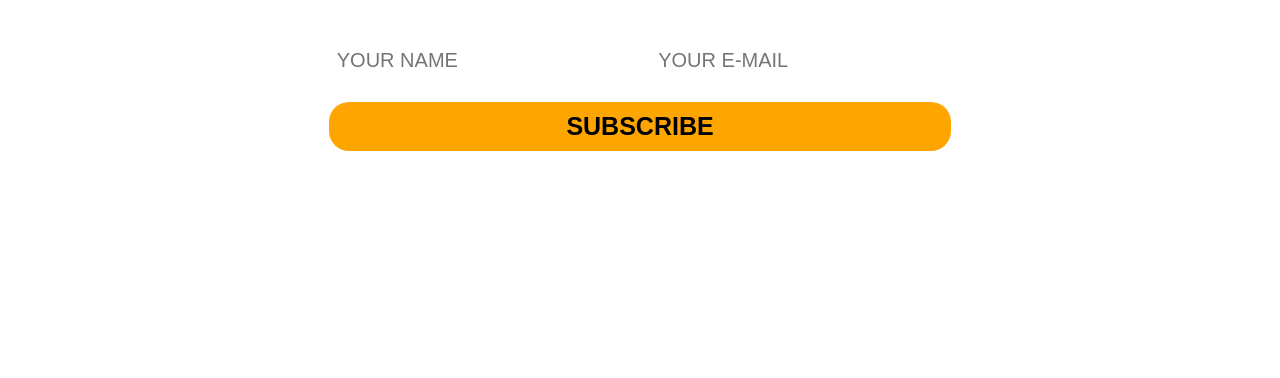
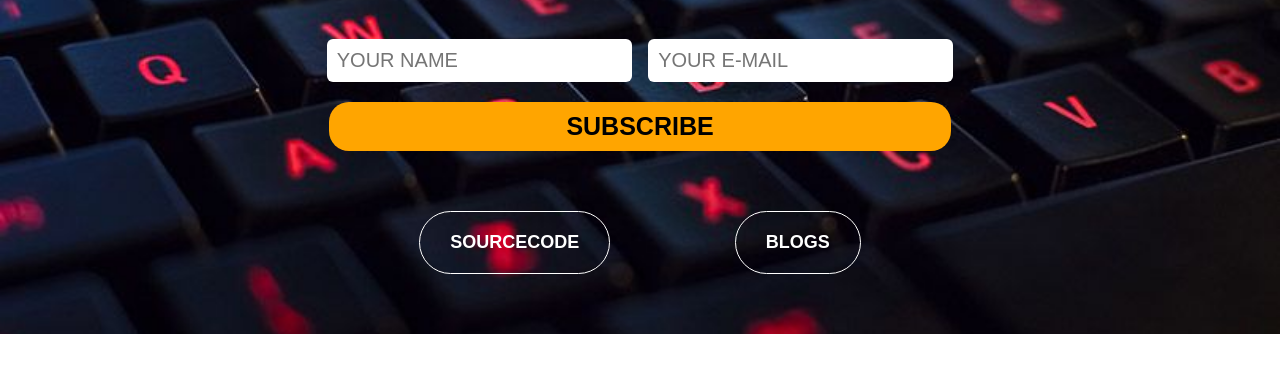
Before and after one commit to mukeshlal283/knowstand.com, a plain HTML site: page index.html in a window 1280 px wide. Shown: the part 101-479 px from the top of the page. Drawn offline with Linux system fonts and the light colour scheme.

Commit message:
Update style.css

```diff
--- a/style.css
+++ b/style.css
@@ -8,7 +8,7 @@ body{}
 }
 
 .upperpart{
-	background-image: url("logoimage/bci.jpg");
+	background-image: url("bci.jpg");
     background-size: cover;
     background-position: center;
 }
```
